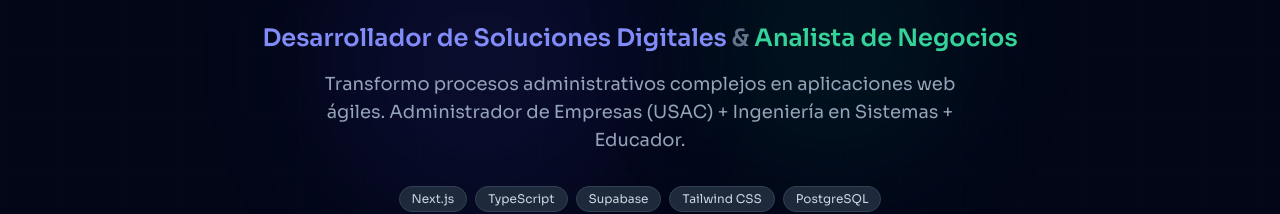
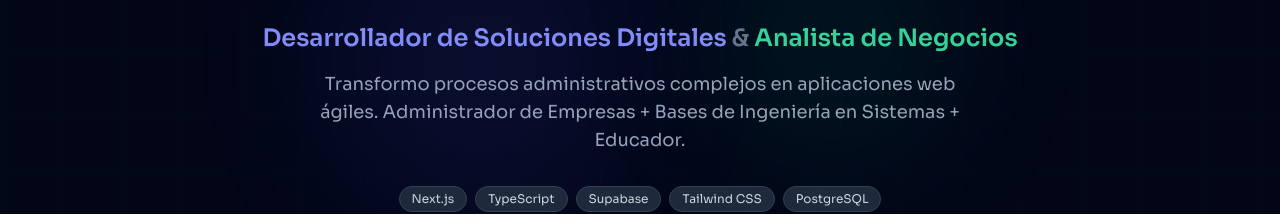
Before and after one commit to zaachaman/portfolio, a Next.js app: page / in a window 1280 px wide. Shown: the part 365-579 px from the top of the page. Built offline with nearby package versions, Linux system fonts and the light colour scheme.

Commit message:
Update dictionaries.ts

```diff
--- a/src/data/dictionaries.ts
+++ b/src/data/dictionaries.ts
@@ -9,10 +9,10 @@ export const dictionaries = {
     },
     hero: {
       greeting: 'Hola, soy',
-      name: 'Tu Nombre',
+      name: 'Tony Ruiz',
       tagline: 'Desarrollador de Soluciones Digitales & Analista de Negocios',
       description:
-        'Transformo procesos administrativos complejos en aplicaciones web ágiles. Administrador de Empresas (USAC) + Ingeniería en Sistemas + Educador.',
+        'Transformo procesos administrativos complejos en aplicaciones web ágiles. Administrador de Empresas  + Bases de Ingeniería en Sistemas + Educador.',
       cta: 'Ver Proyectos',
       ctaSecondary: 'Contactar',
     },
@@ -44,10 +44,10 @@ export const dictionaries = {
     },
     hero: {
       greeting: 'Hi, I\'m',
-      name: 'Your Name',
+      name: 'Tony R.',
       tagline: 'Digital Solutions Developer & Business Analyst',
       description:
-        'I transform complex administrative processes into agile web applications. Business Admin (USAC) + Systems Engineering + Educator.',
+        'I transform complex administrative processes into agile web applications. Business Admin + Systems Engineering Bases + Educator.',
       cta: 'View Projects',
       ctaSecondary: 'Contact Me',
     },
```
